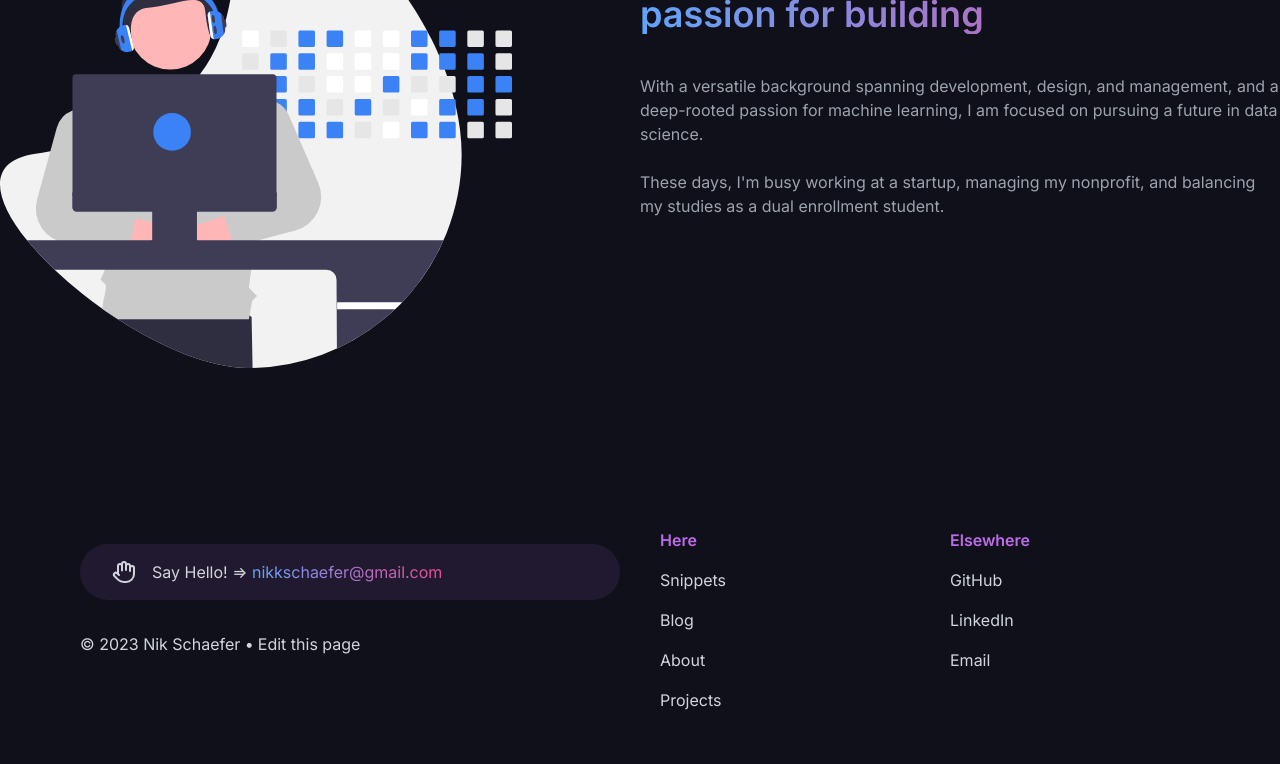
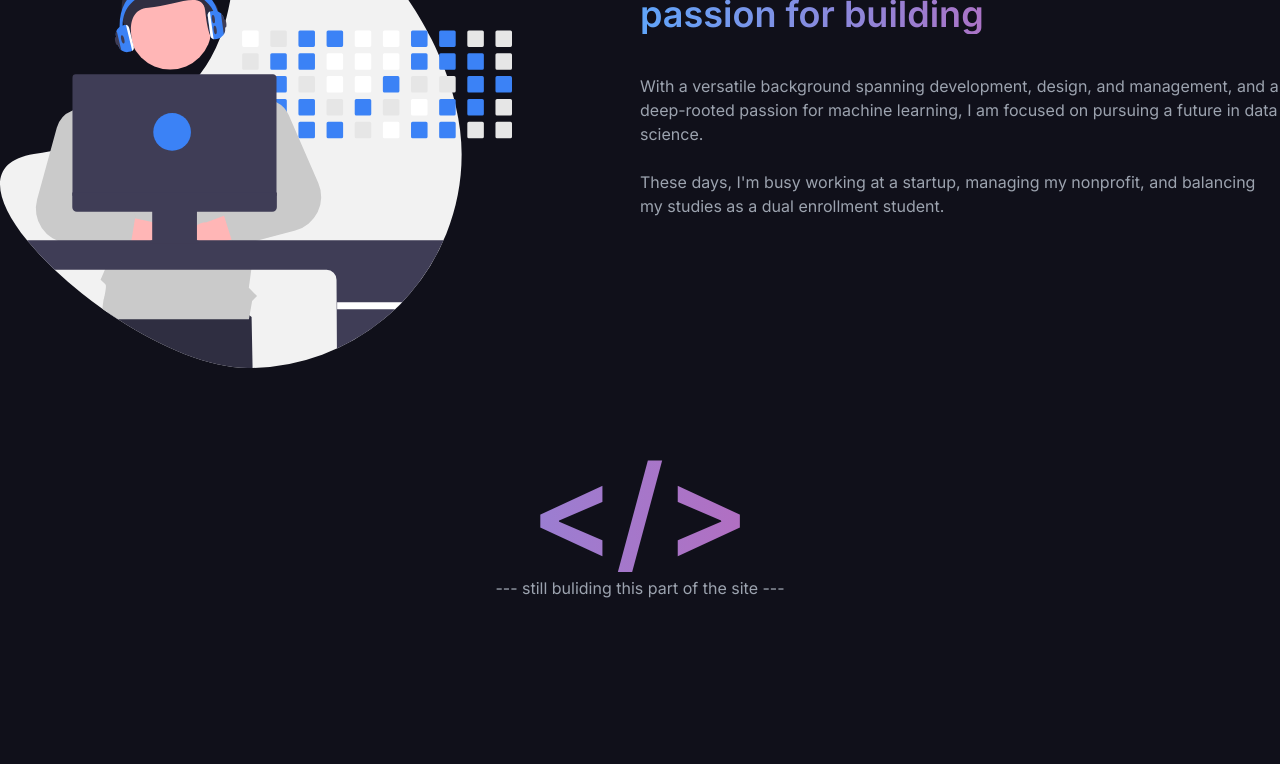
Before and after one commit to NikSchaefer/nikschaefer.com, a Next.js app: page /about in a window 1280 px wide. Shown: the part 470-1234 px from the top of the page. Built offline with nearby package versions, Linux system fonts and the light colour scheme.

Commit message:
feat: disclaimer

```diff
--- a/src/pages/about.tsx
+++ b/src/pages/about.tsx
@@ -57,6 +57,24 @@ export default function About(): JSX.Element {
 					</p>
 				</motion.div>
 			</section>
+			<motion.section
+				viewport={{ once: true }}
+				initial={{ y: -10, opacity: 0 }}
+				animate={{ opacity: 1, y: 0 }}
+				transition={{ duration: 0.2, delay: 0.7 }}
+				className="pt-[5em] container mx-auto"
+			>
+				<h1
+					className={clsx(
+						"title mx-auto text-effect font-semibold text-center"
+					)}
+				>
+					{"</>"}
+				</h1>{" "}
+				<p className="text-center">
+					--- still buliding this part of the site ---
+				</p>
+			</motion.section>
 			{/* <Section id="work">
 				<H2>Work</H2>
 				<div className="flex-col items-center justify-center">
```
